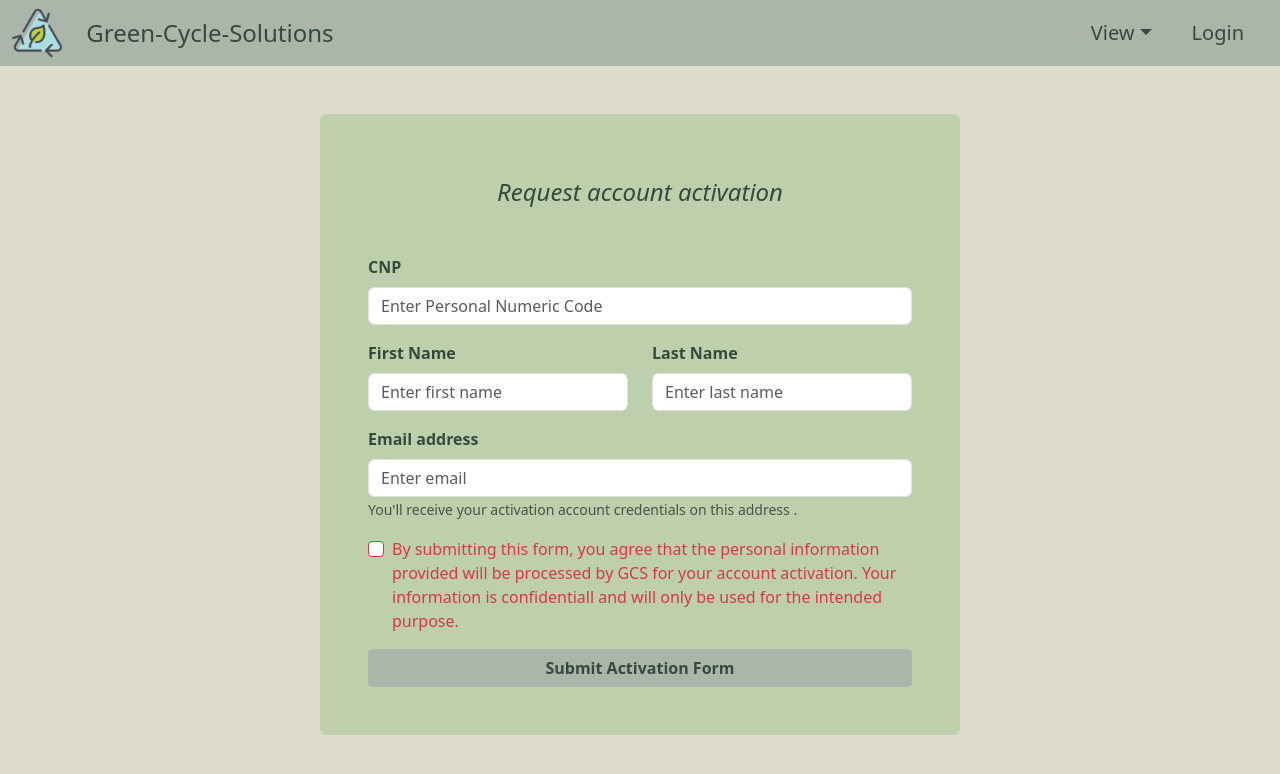
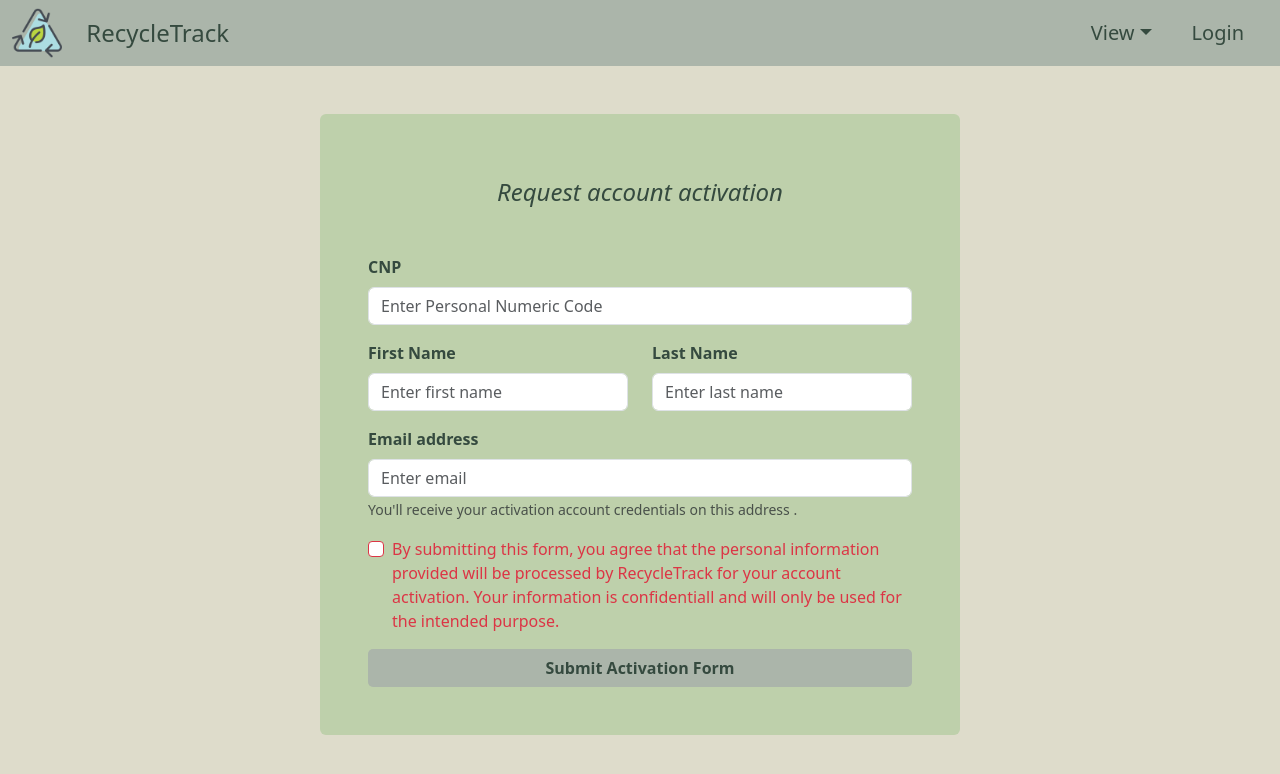
Before and after one commit to Ioana-Novacovici/RecycleTrack, a React (Vite) app in the folder gcs-frontend/green-cycle-solutions/: page /register in a window 1280 px wide. Shown: the top 774 px of the page. Built offline with nearby package versions, Linux system fonts and the light colour scheme.

Commit message:
switch name- frontend side

```diff
--- a/gcs-frontend/green-cycle-solutions/index.html
+++ b/gcs-frontend/green-cycle-solutions/index.html
@@ -2,13 +2,13 @@
 <html lang="en">
   <head>
     <meta charset="UTF-8" />
-    <link rel="icon" type="image" href="./src/assets/images/gcs_logo.png" />
+    <link rel="icon" type="image" href="./src/assets/images/RT_logo.png" />
     <meta name="viewport" content="width=device-width, initial-scale=1.0" />
     <script
       src="https://kit.fontawesome.com/7c041e4a9b.js"
       crossorigin="anonymous"
     ></script>
-    <title>GCS</title>
+    <title>RecycleTrack</title>
   </head>
   <body style="background-color: #dedccb">
     <div id="root"></div>
--- a/gcs-frontend/green-cycle-solutions/src/pages/header/index.jsx
+++ b/gcs-frontend/green-cycle-solutions/src/pages/header/index.jsx
@@ -1,5 +1,5 @@
 import React, { useContext } from "react";
-import LogoImage from "../../assets/images/gcs_logo.png";
+import LogoImage from "../../assets/images/RT_logo.png";
 import { Link } from "react-router-dom";
 import "../header/style.css";
 import AuthContext from "../../api/AuthProvider";
@@ -17,8 +17,8 @@ function Header() {
   return (
     <nav className="navbar navbar-expand-lg bg-body-header">
       <div className="container-fluid ">
-        <img src={LogoImage} alt="GCS" width="4%" height="4%" />
-        <div className="navbar-brand fs-4 ms-4">Green-Cycle-Solutions </div>
+        <img src={LogoImage} alt="RT" width="4%" height="4%" />
+        <div className="navbar-brand fs-4 ms-4">RecycleTrack </div>
         <button
           className="navbar-toggler"
           type="button"
--- a/gcs-frontend/green-cycle-solutions/src/pages/home/index.jsx
+++ b/gcs-frontend/green-cycle-solutions/src/pages/home/index.jsx
@@ -1,24 +1,20 @@
-import { useContext } from "react";
-import AuthContext from "../../api/AuthProvider";
 import HomeImage from "../../assets/images/HomePageBg.jpg";
 
 function Home() {
-  const { auth } = useContext(AuthContext);
-
   return (
     <div>
       <div
         className="card m-3"
         style={{ color: "#354a3f", backgroundColor: "#dedccb" }}
       >
-        <img src={HomeImage} className="card-img" alt="GCS" />
+        <img src={HomeImage} className="card-img" alt="RT" />
         <div className="card-img-overlay">
           <h5 className="fs-2 card-title ">
             Reduce, Reuse, Recycle - Join our mission to a Greener Planet!
           </h5>
           <h5 className="card-text fs-5 fst-italic fw-normal">
-            Green-Cycle-Solutions goal is to make our planet greener through
-            selective waste collection and weekly recycling. <br />
+            RecycleTrack goal is to make our planet greener through selective
+            waste collection and weekly recycling. <br />
             Join us to easily recycle, track your collections and contribute to
             a sustainable future because together, we can make a difference!
           </h5>
--- a/gcs-frontend/green-cycle-solutions/src/pages/register/index.jsx
+++ b/gcs-frontend/green-cycle-solutions/src/pages/register/index.jsx
@@ -273,9 +273,9 @@ function Register() {
         />
         <label className="form-check-label" htmlFor="exampleCheck1">
           By submitting this form, you agree that the personal information
-          provided will be processed by GCS for your account activation. Your
-          information is confidentiall and will only be used for the intended
-          purpose.
+          provided will be processed by RecycleTrack for your account
+          activation. Your information is confidentiall and will only be used
+          for the intended purpose.
         </label>
       </div>
       <button
```
Also changed, not shown: gcs-frontend/green-cycle-solutions/src/assets/images/RT_logo.png (renamed from gcs-frontend/green-cycle-solutions/src/assets/images/gcs_logo.png).
